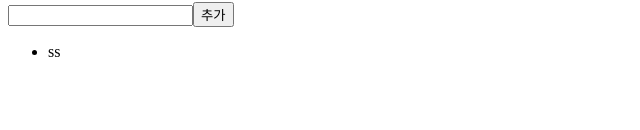
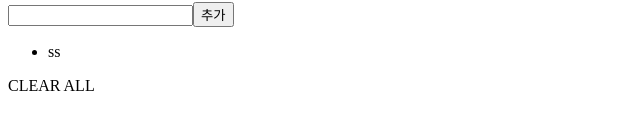
Before and after one commit to ChoiGiSung/Front-PlayGround, a Vue app in the folder vueTutorial/self-todo-list/: page / in a window 1280 px wide. Shown: the part 210-340 px from the top of the page, without its empty margins (0-640 px from the left). Built offline with nearby package versions, Linux system fonts and the light colour scheme.

Commit message:
add footer clear all func

```diff
--- a/vueTutorial/self-todo-list/src/App.vue
+++ b/vueTutorial/self-todo-list/src/App.vue
@@ -4,7 +4,7 @@
     <AppHeader></AppHeader>
     <AppInput v-on:addTodoItem="addTodoItem"></AppInput>
     <AppList v-bind:propsdata="todoList"></AppList>
-    <AppFooter></AppFooter>
+    <AppFooter v-on:clearAll="clearAll"></AppFooter>
   </div>
 </template>
 
@@ -36,6 +36,9 @@ export default {
     addTodoItem(input){
       let obj = {key: input, value: input}
       this.todoList.push(obj)
+    },
+    clearAll(){
+      this.todoList = []
     }
   }
 }
--- a/vueTutorial/self-todo-list/src/components/AppFooter.vue
+++ b/vueTutorial/self-todo-list/src/components/AppFooter.vue
@@ -1,10 +1,17 @@
 <template>
-    <div></div>
+    <div>
+        <span @click="clearAll">CLEAR ALL</span>
+    </div>
 </template>
 
 <script>
 export default {
-    name: "AppFooter"
+    name: "AppFooter",
+    methods:{
+        clearAll(){
+            this.$emit("clearAll")
+        }
+    }
 }
 </script>
 
```
